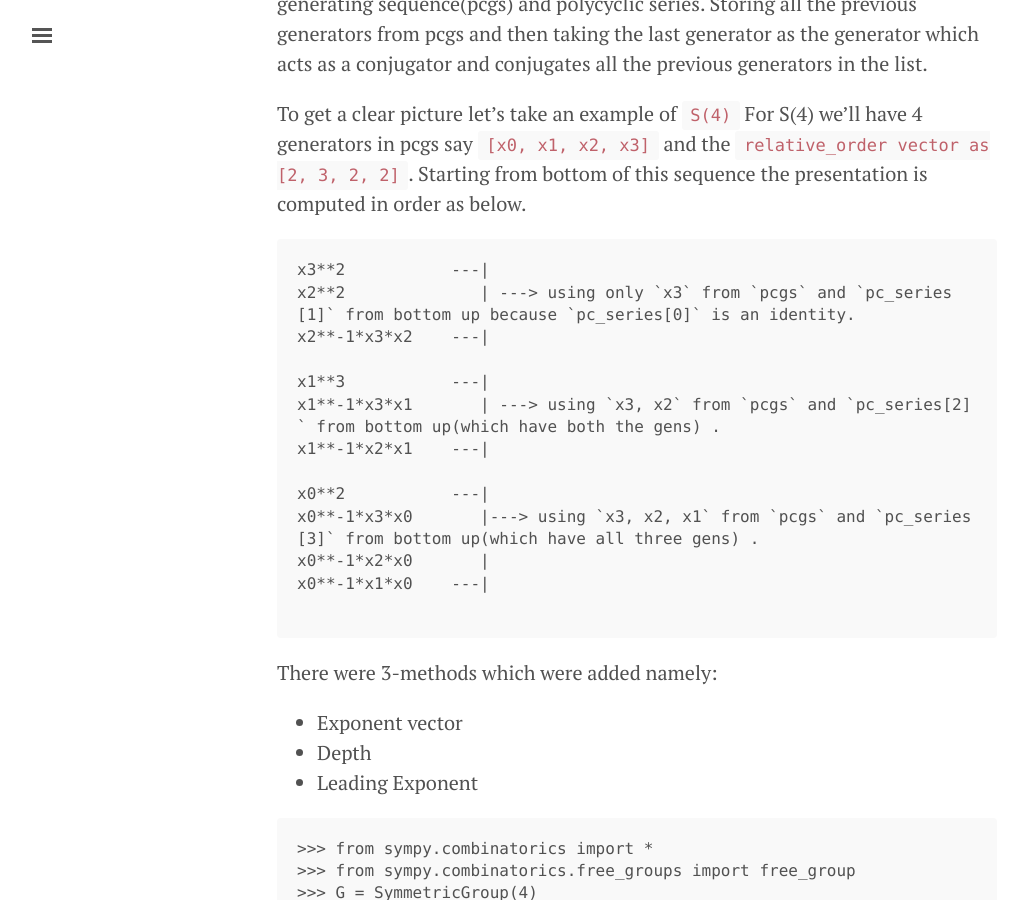
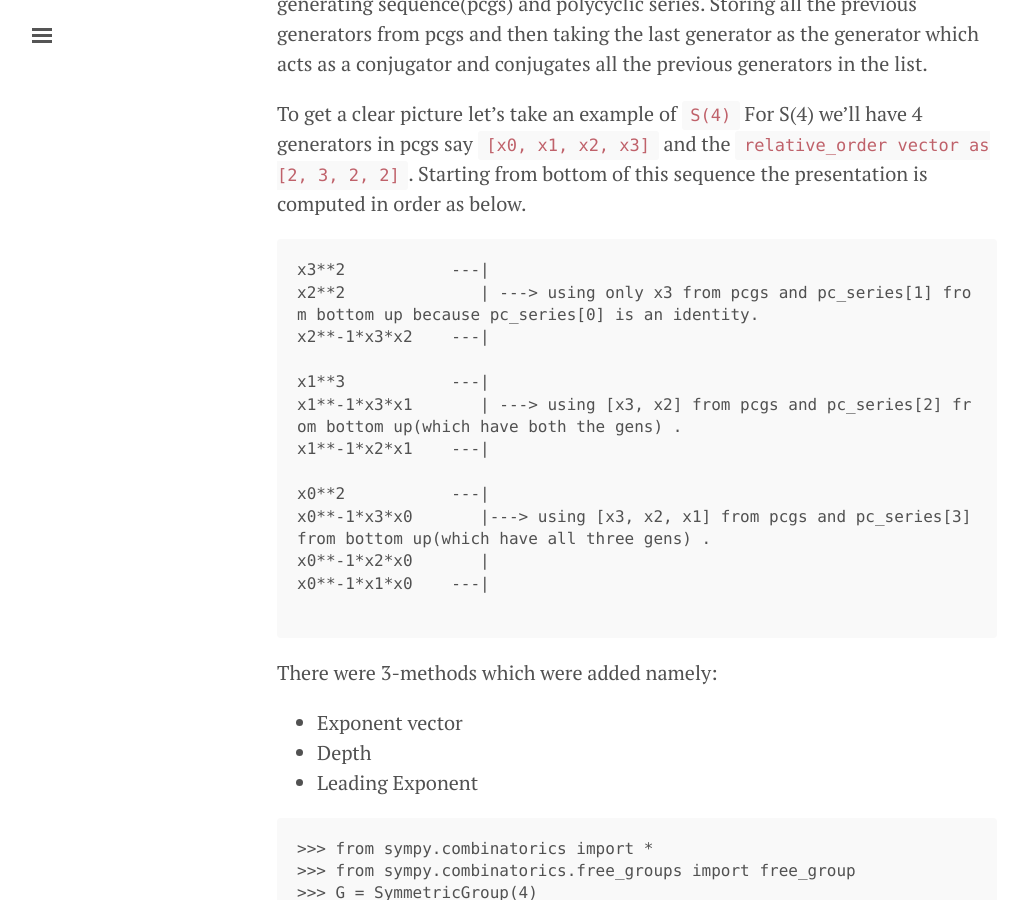
Before and after one commit to divyanshu132/divyanshu132.github.io, a Jekyll site: the page built from _posts/2019-07-15-gsoc-week-7.md, in a window 1280 px wide and 900 px high, scrolled down 493 px. Shown: the whole window, without its empty margins (3-1022 px from the left). Built offline with Jekyll 4.4.1, drawn with Linux system fonts in a browser that asks for light colours; comment, search, counter and statistics services are not loaded.

````diff
--- a/_posts/2019-07-15-gsoc-week-7.md
+++ b/_posts/2019-07-15-gsoc-week-7.md
@@ -14,15 +14,15 @@ For S(4) we'll have 4 generators in pcgs say `[x0, x1, x2, x3]` and the `relativ
 
 ```
 x3**2	       	---|
-x2**2		   | ---> using only `x3` from `pcgs` and `pc_series[1]` from bottom up because `pc_series[0]` is an identity.
+x2**2		   | ---> using only x3 from pcgs and pc_series[1] from bottom up because pc_series[0] is an identity.
 x2**-1*x3*x2	---|
 
 x1**3		---|
-x1**-1*x3*x1	   | ---> using `x3, x2` from `pcgs` and `pc_series[2]` from bottom up(which have both the gens) .
+x1**-1*x3*x1	   | ---> using [x3, x2] from pcgs and pc_series[2] from bottom up(which have both the gens) .
 x1**-1*x2*x1	---|
 
 x0**2		---|
-x0**-1*x3*x0	   |---> using `x3, x2, x1` from `pcgs` and `pc_series[3]` from bottom up(which have all three gens) .
+x0**-1*x3*x0	   |---> using [x3, x2, x1] from pcgs and pc_series[3] from bottom up(which have all three gens) .
 x0**-1*x2*x0	   |
 x0**-1*x1*x0	---|
 
````
